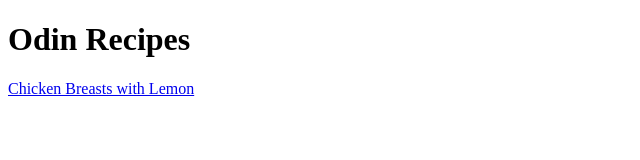
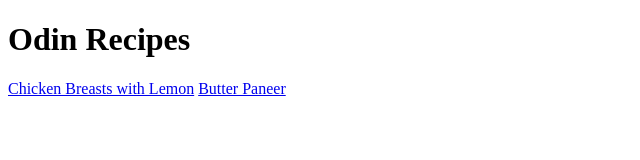
Before and after one commit to dimasjp/odin-recipes-2, a plain HTML site: page index.html in a window 1280 px wide. Shown: the whole page, without its empty margins (0-640 px from the left). Drawn offline with Linux system fonts and the light colour scheme.

Commit message:
Add Butter Paneer recipe link to homepage

```diff
--- a/index.html
+++ b/index.html
@@ -9,5 +9,6 @@
     <h1>Odin Recipes</h1>
 
     <a href="./recipes/chicken-breasts-with-lemon.html">Chicken Breasts with Lemon</a>
+    <a href="./recipes/butter-paneer.html">Butter Paneer</a>
 </body>
 </html>
```
